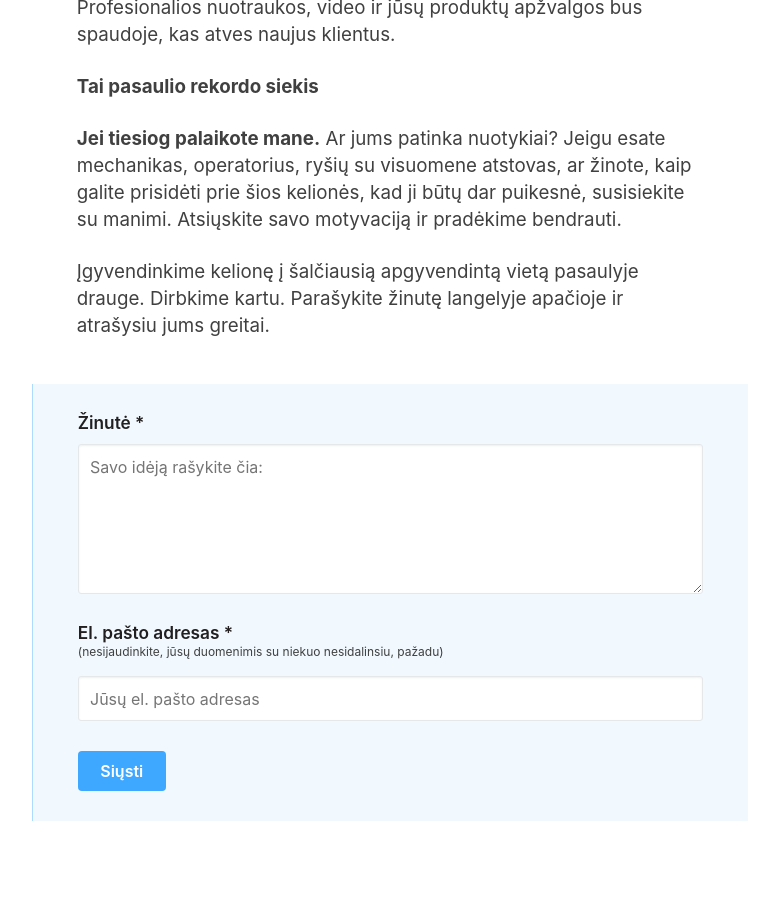
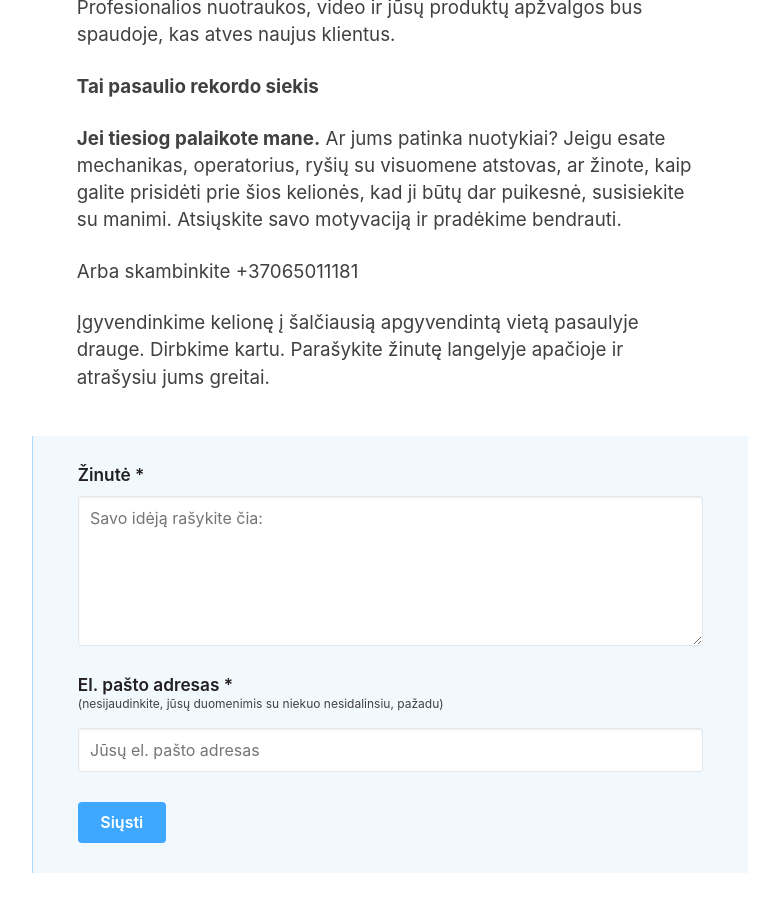
Before and after one commit to karolismieliauskas/thecoldestride.com, a Jekyll site: the page built from pages/lt/get-involved.html, in a window 1280 px wide and 900 px high, scrolled down 663 px. Shown: the whole window, without its empty margins (250-1029 px from the left). Built offline with Jekyll 4.4.1, drawn with Linux system fonts in a browser that asks for light colours.

Commit message:
Update getinvolved.yml

```diff
--- a/_data/lt/getinvolved.yml
+++ b/_data/lt/getinvolved.yml
@@ -15,6 +15,8 @@ body: |
   Jeigu esate mechanikas, operatorius, ryšių su visuomene atstovas, ar žinote, kaip galite prisidėti prie šios kelionės, kad ji būtų dar puikesnė, susisiekite su manimi.
   Atsiųskite savo motyvaciją ir pradėkime bendrauti.
 
+  Arba skambinkite +37065011181
+
 
   Įgyvendinkime kelionę į šalčiausią apgyvendintą vietą pasaulyje drauge. Dirbkime kartu. Parašykite žinutę langelyje apačioje ir atrašysiu jums greitai.
 form:
```
